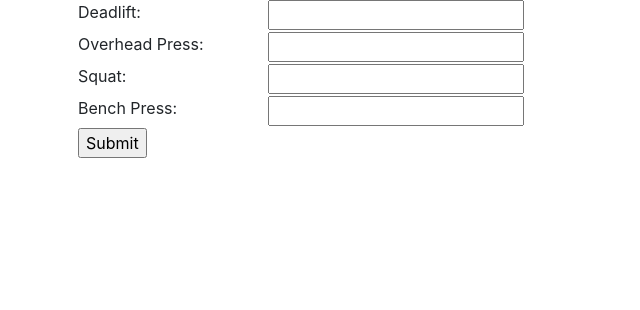
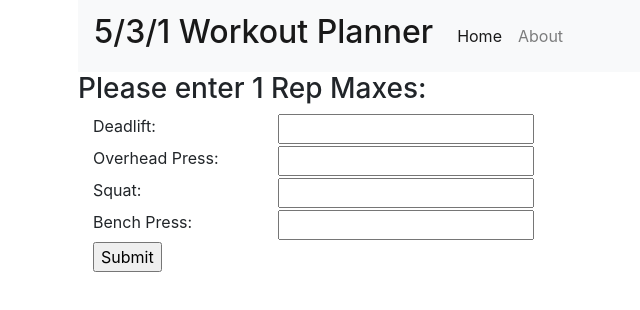
Before and after one commit to jmcdona1d/Workout_Helper, a React (Create React App) app: page / in a window 1280 px wide. Shown: the top 310 px of the page, without its empty margins (7-647 px from the left). Built offline with nearby package versions, Linux system fonts and the light colour scheme.

Commit message:
Created Header bar and cleaned up

```diff
--- a/package.json
+++ b/package.json
@@ -7,6 +7,7 @@
     "jquery": "^3.4.1",
     "popper.js": "^1.14.7",
     "react": "^16.9.0",
+    "react-bootstrap": "^1.0.0-beta.12",
     "react-dom": "^16.9.0",
     "react-scripts": "3.1.1",
     "typescript": "^3.6.3"
--- a/src/App.js
+++ b/src/App.js
@@ -1,11 +1,14 @@
 import React from "react";
 import NameForm from "./components/Weight_entry";
+import Header from "./components/Header";
 import "./App.css";
 import "bootstrap/dist/css/bootstrap.min.css";
+import { Navbar } from "react-bootstrap";
 
 function App() {
   return (
     <div className="Main Page" class="container">
+      <Header />
       <NameForm />
     </div>
   );
--- /dev/null
+++ b/src/components/Header.js
@@ -0,0 +1,40 @@
+import React from "react";
+import Nav from "bootstrap";
+
+export default class Header extends React.Component {
+  render() {
+    return (
+      <nav className="navbar navbar-expand-lg navbar-light bg-light">
+        <a className="navbar-brand" href="/">
+          <h2>5/3/1 Workout Planner</h2>
+        </a>
+        <button
+          className="navbar-toggler"
+          type="button"
+          data-toggle="collapse"
+          data-target="#navbarSupportedContent"
+          aria-controls="navbarSupportedContent"
+          aria-expanded="false"
+          aria-label="Toggle navigation"
+        >
+          <span className="navbar-toggler-icon"></span>
+        </button>
+
+        <div className="collapse navbar-collapse" id="navbarSupportedContent">
+          <ul className="navbar-nav mr-auto">
+            <li className="nav-item active">
+              <a className="nav-link" href="/">
+                Home <span className="sr-only">(current)</span>
+              </a>
+            </li>
+            <li className="nav-item">
+              <a className="nav-link" href="/">
+                About
+              </a>
+            </li>
+          </ul>
+        </div>
+      </nav>
+    );
+  }
+}
--- a/src/components/Weight_entry.js
+++ b/src/components/Weight_entry.js
@@ -1,5 +1,8 @@
 import React from "react";
 import RepList from "./RepList";
+import Header from "./Header";
+
+import { Container, Row, Col } from "react-bootstrap";
 
 export default class NameForm extends React.Component {
   constructor(props) {
@@ -77,8 +80,12 @@
   render() {
     if (!this.state.valuesEntered) {
       return (
+        <Container>
+          <Row>
+            <h3>Please enter 1 Rep Maxes:</h3>
+          </Row>
           <form onSubmit={this.handleSubmit}>
-          <div class="row">
+            <Row>
               <div class="col-md-2">
                 <label>Deadlift: </label>
               </div>
@@ -90,8 +97,8 @@
                   onChange={this.handleInputChange}
                 />
               </div>
-          </div>
-          <div class="row">
+            </Row>
+            <Row>
               <div class="col-md-2">
                 <label>Overhead Press:</label>
               </div>
@@ -103,8 +110,8 @@
                   onChange={this.handleInputChange}
                 />
               </div>
-          </div>
-          <div class="row">
+            </Row>
+            <Row>
               <div class="col-md-2">
                 <label>Squat:</label>
               </div>
@@ -116,8 +123,8 @@
                   onChange={this.handleInputChange}
                 />
               </div>
-          </div>
-          <div class="row">
+            </Row>
+            <Row>
               <div class="col-md-2">
                 <label>Bench Press:</label>
               </div>
@@ -129,13 +136,14 @@
                   onChange={this.handleInputChange}
                 />
               </div>
-          </div>
-          <div class="row">
+            </Row>
+            <Row>
               <div class="col-md-2">
                 <input type="submit" value="Submit" />
               </div>
-          </div>
+            </Row>
           </form>
+        </Container>
       );
     } else {
       var Dead = parseInt(this.state.dead);
```
Also changed, not shown: 2 other files (tests, documents, lock files or other folders). Lines whose indentation alone changed are shown as unchanged.
